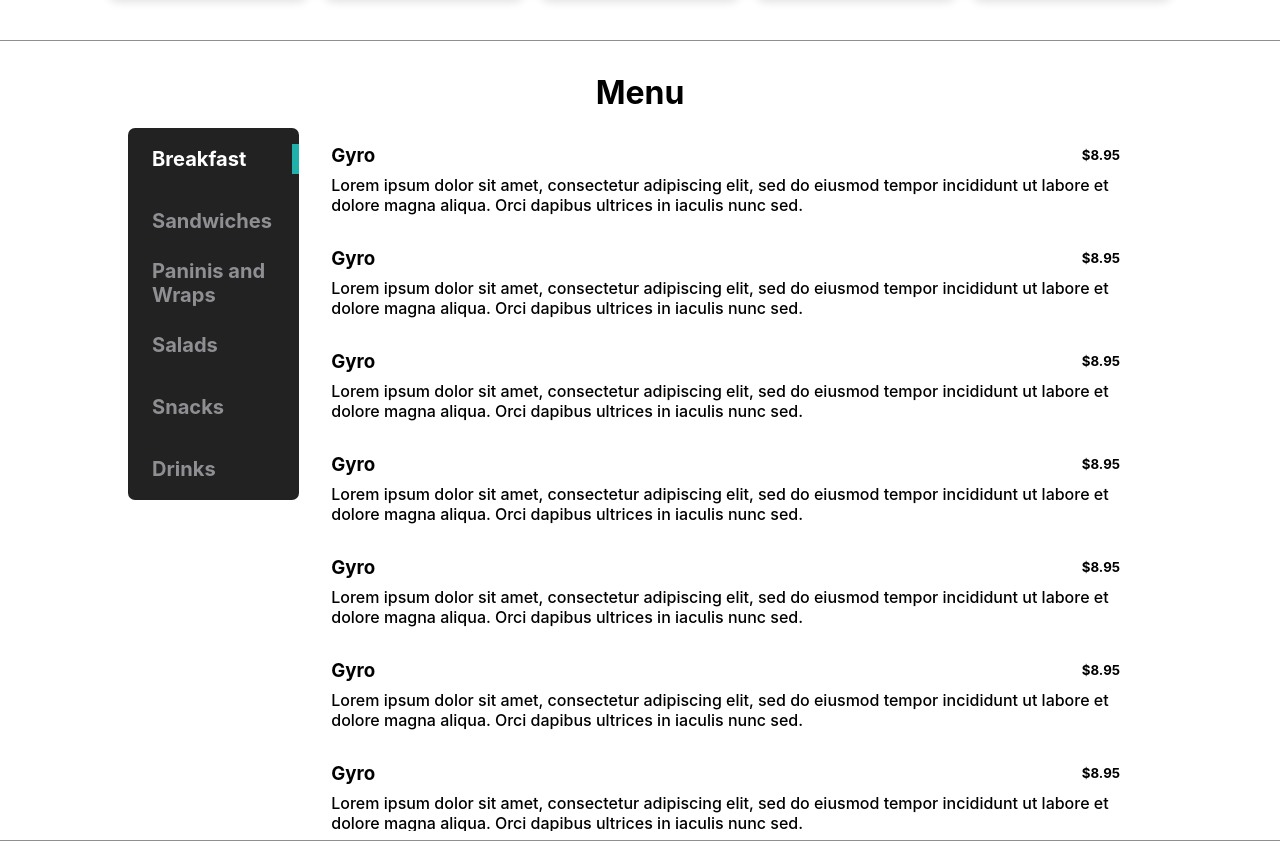
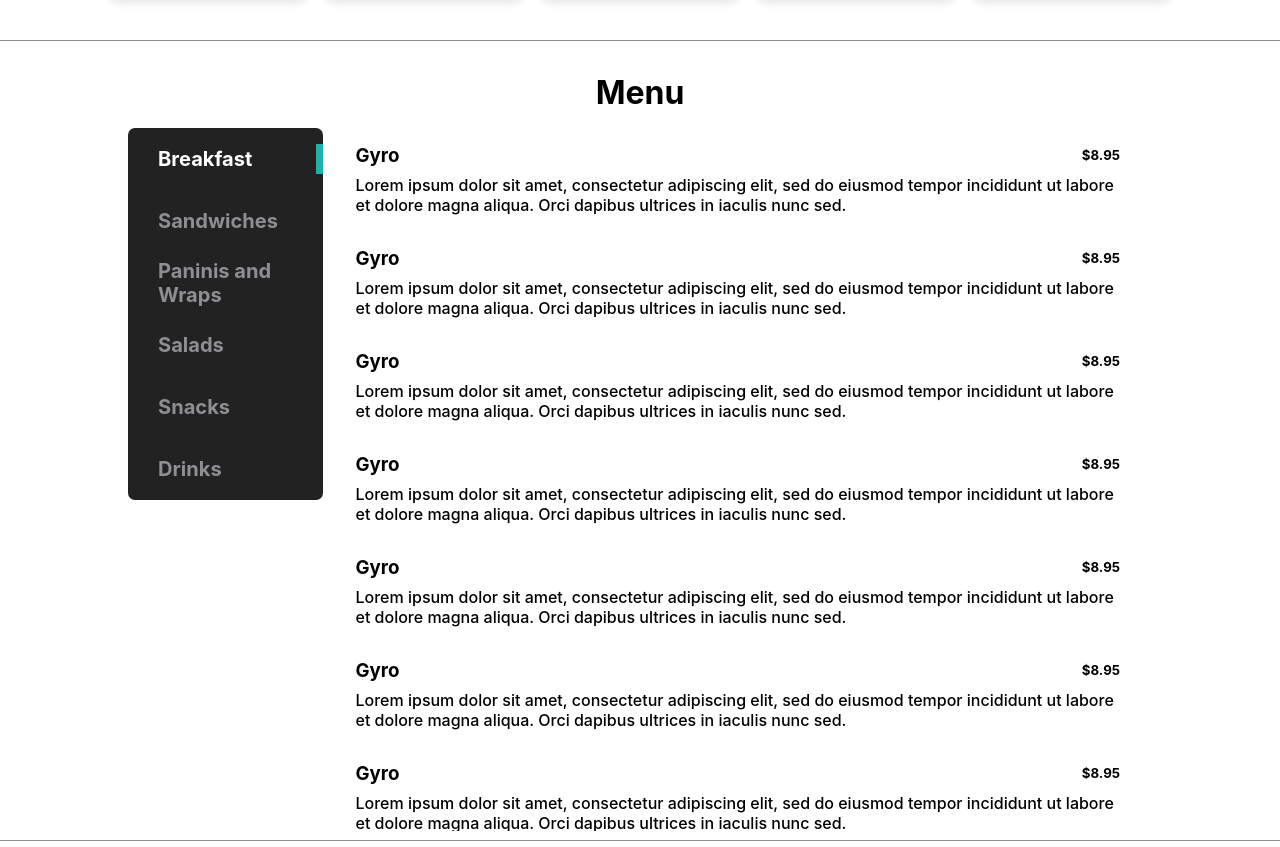
Before and after one commit to jaredm22/JJ-Cafe, a Next.js app: page / in a window 1280 px wide. Shown: the part 400-1247 px from the top of the page. Built offline with nearby package versions, Linux system fonts and the light colour scheme.

Commit message:
Styling changes

```diff
--- a/styles/styles.scss
+++ b/styles/styles.scss
@@ -136,17 +136,17 @@ $dark-gray6: rgb(28, 28, 30);
 
     .menu-navigation-area {
         height: 100%;
+        min-width: 180px;
         overflow: scroll;
-        flex-grow: 1;
+        overflow-x: hidden;
 
         .menu-navigation {
             background: rgb(34, 34, 34);
             border-radius: 7px;
-            max-width: 220px;
+            width: 100%;
             display: flex;
             flex-direction: column;
             overflow: scroll;
-            padding-left: 0.5em;
 
             .menu-nav-item {
                 width: 100%;
@@ -156,6 +156,10 @@ $dark-gray6: rgb(28, 28, 30);
                 flex-direction: column;
                 justify-content: center;
                 align-items: flex-start;
+
+                [class^="item-"] {
+                    padding: 0 1em;
+                }
             }
 
             .selected {
@@ -168,7 +172,6 @@ $dark-gray6: rgb(28, 28, 30);
         height: 100%;
         width: 100%;
         overflow: scroll;
-        flex-grow: 2;
 
         .scroll-menu {
             border-radius: 5px;
```
